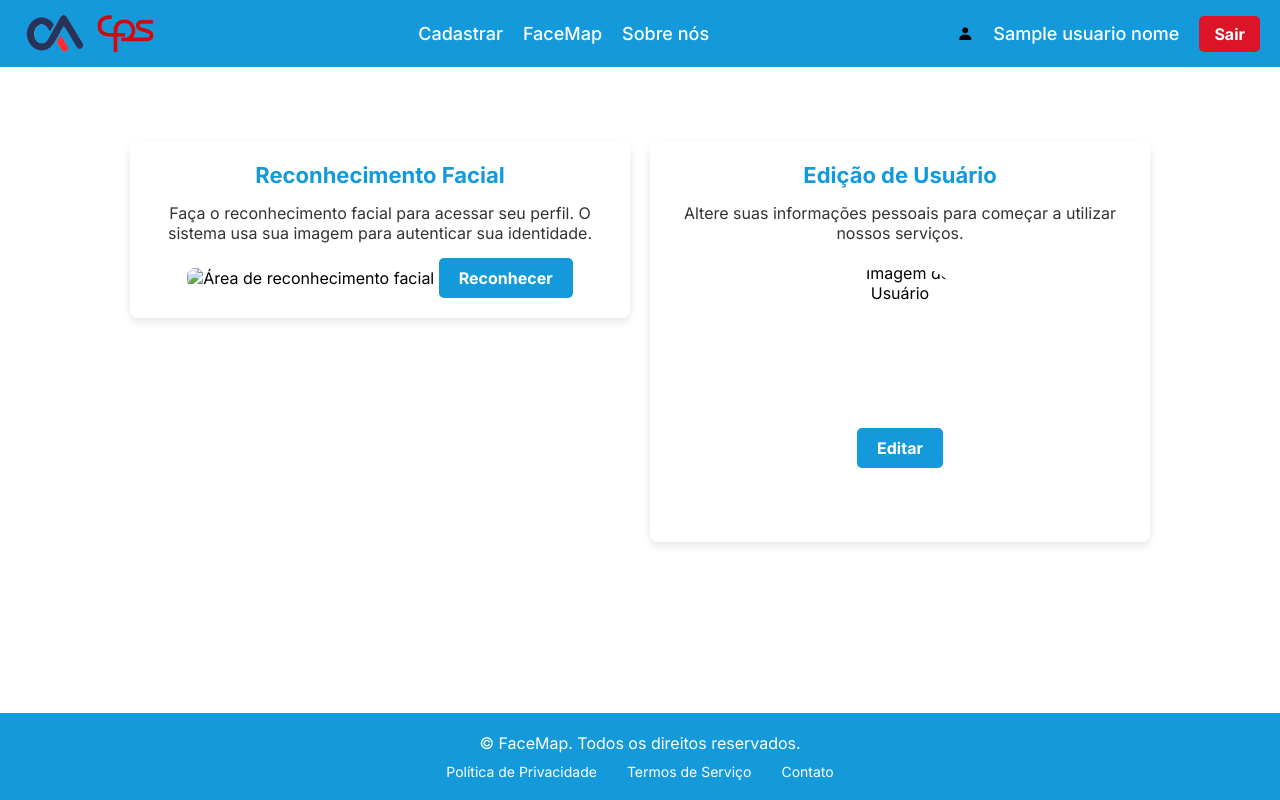
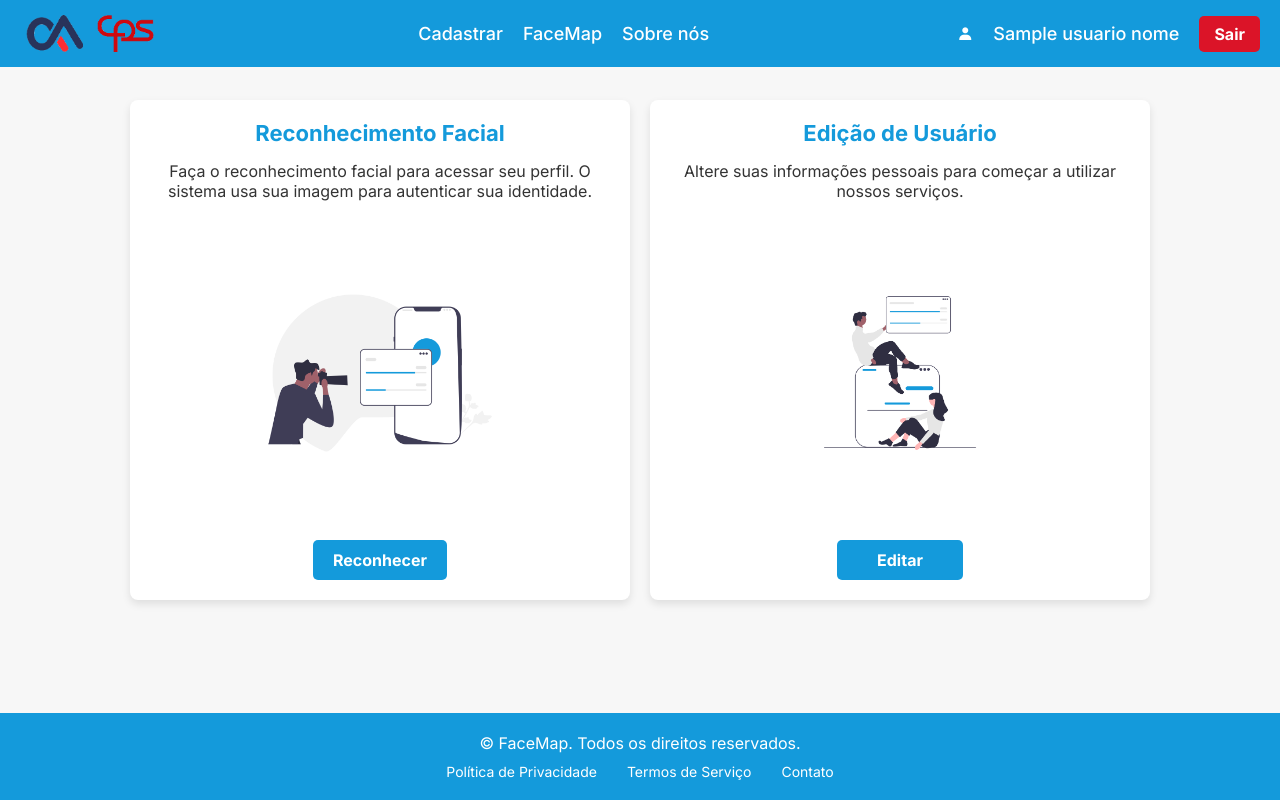
Before and after one commit to RyanPsantos/TCC-FaceMap, a Django app: template ProjetoTCC/facemap/reconvisual/templates/reconvisual/home.html in a window 1280 px wide. Run offline with Django 5.2, Linux system fonts and the light colour scheme; the template is opened without the code that fills it: most values are stand-ins (such as "Sample title", 1, 10 or a date in 2020); some libraries are stand-ins or nearby versions.

Commit message:
Alteraçoes Front-end para melhor visualizaçao do usuario

```diff
--- a/ProjetoTCC/facemap/reconvisual/static/css/cadastro.css
+++ b/ProjetoTCC/facemap/reconvisual/static/css/cadastro.css
@@ -29,7 +29,7 @@ body{
     padding-right: 15px;
 }
 .input-box{
-    background-color: #5e0666;
+    background-color: #149ADB;
     padding: 30px 40px;
     width: 600px;
     border-radius: 10px;
@@ -48,7 +48,7 @@ body{
     font-size: 20px;
 }
 .input-box p a:hover{
-    color: #149ADB;
+    color: #DB1428;
 }
 .input-box form{
     margin: 55px 0;
--- a/ProjetoTCC/facemap/reconvisual/static/css/facemap.css
+++ b/ProjetoTCC/facemap/reconvisual/static/css/facemap.css
@@ -9,7 +9,7 @@ body{
     display: flex;
     flex-direction: column;
     justify-content: space-between; /* Espaça o conteúdo e o footer */
-    background-color: #ffffff;
+    background-color: #f7f7f7;
     padding-top: 67px; /* /* Adiciona espaço para o header fixo */
 }
 .header{
@@ -60,6 +60,9 @@ body{
     align-items: center;
     gap: 20px; /* Espaço entre nome e botão */
 }
+.bx{
+    color: #ffffff;
+}
 .username{
     font-size: 18px;
     color: #fff;
@@ -74,6 +77,7 @@ body{
     cursor: pointer;
     font-size: 16px;
     font-weight: bold;
+    transition: background-color 0.3s ease;
 }
 .logout-button:hover{
     background-color: #B11220;
--- a/ProjetoTCC/facemap/reconvisual/static/css/home.css
+++ b/ProjetoTCC/facemap/reconvisual/static/css/home.css
@@ -1,22 +1,24 @@
 @import url('https://fonts.googleapis.com/css2?family=Inter:wght@100..900&display=swap');
-html, body{
+
+html, body {
     height: 100%;
     margin: 0;
 }
-*{
+* {
     margin: 0;
     padding: 0;
     box-sizing: border-box;
     font-family: 'Inter', sans-serif;
 }
-body{
+body {
     display: flex;
     flex-direction: column;
-    justify-content: space-between; /* Espaça o conteúdo e o footer */
-    background-color: #ffffff;
-    padding-top: 80px; /* Adiciona espaço para o header fixo */
+    justify-content: space-between;
+    background-color: #f7f7f7;
+    padding-top: 80px;
 }
-.header{
+/* Header */
+.header {
     position: fixed;
     top: 0;
     left: 0;
@@ -60,20 +62,23 @@ body{
     background: #fff;
     transition: .3s;
 }
-.navbar a:hover::before{
+.navbar a:hover::before {
     width: 100%;
 }
-.user-info{
+.user-info {
     display: flex;
     align-items: center;
-    gap: 20px; /* Espaço entre nome e botão */
+    gap: 20px;
 }
-.username{
+.bx {
+    color: #ffffff;
+}
+.username {
     font-size: 18px;
     color: #fff;
     font-weight: 500;
 }
-.logout-button{
+.logout-button {
     background-color: #DB1428;
     color: #fff;
     border: none;
@@ -82,87 +87,61 @@ body{
     cursor: pointer;
     font-size: 16px;
     font-weight: bold;
+    transition: background-color 0.3s ease;
 }
-.logout-button:hover{
+.logout-button:hover {
     background-color: #B11220;
 }
+/* Main Section */
 main {
     display: flex;
-    justify-content: center; /* Centraliza as caixas horizontalmente */
-    align-items: flex-start; /* Alinha os itens ao topo do main */
+    justify-content: center;
+    align-items: flex-start;
     padding: 20px;
-    padding-top: 62px; /* Espaço suficiente para o header fixo */
-    gap: 20px; /* Espaço entre as duas caixas */
-    flex-wrap: wrap; /* Permite que as caixas quebrem para a próxima linha em telas menores */
-    flex: 1; /* Faz com que o main cresça para ocupar o espaço restante */
-    overflow: auto; /* Permite rolagem se o conteúdo exceder a altura */
+    gap: 20px;
+    flex-wrap: wrap;
 }
+/* Box Styles */
 .box {
     background-color: #fff;
     border-radius: 8px;
     padding: 20px;
     box-shadow: 0 4px 8px rgba(0, 0, 0, 0.1);
-    width: 45%; /* Largura das caixas */
-    max-width: 500px; /* Limita o tamanho máximo das caixas */
-    min-width: 300px; /* Largura mínima para telas pequenas */
-    margin-bottom: 20px; /* Espaço inferior entre as caixas */
+    width: 45%;
+    max-width: 500px;
+    min-width: 300px;
+    display: flex;
+    flex-direction: column;
+    align-items: center;
+    text-align: center;
+    height: 500px; /* Altura fixa para padronizar as caixas */
+    justify-content: space-between;
 }
-.box h2{
-    margin-bottom: 15px;
+.box h2 {
     font-size: 22px;
     color: #149ADB;
+    margin-bottom: 15px;
 }
-.box p{
+.box p {
     font-size: 16px;
     color: #333;
+    margin-bottom: 20px;
 }
-.recognition-box{
-    text-align: center;
+/* Imagem Container */
+.image-container {
+    display: flex;
+    justify-content: center;
+    align-items: center;
+    flex-grow: 1;
+    margin-bottom: 15px;
 }
-.recognition-box, .user-box{
-    text-align: center;
+.recon-image, .user-image {
+    max-width: 100%;
+    max-height: 200px;
+    object-fit: contain;
 }
-.recognition-box button {
-    background-color: #149ADB; /* Cor de fundo do botão */
-    color: #fff; /* Cor do texto */
-    border: none; /* Remove a borda */
-    padding: 10px 20px; /* Espaçamento interno do botão */
-    border-radius: 5px; /* Bordas arredondadas */
-    cursor: pointer; /* Cursor em forma de ponteiro */
-    font-size: 16px; /* Tamanho da fonte */
-    font-weight: bold; /* Negrito */
-    margin-top: 15px; /* Espaço acima do botão */
-    transition: background-color 0.3s; /* Transição suave para a mudança de cor */
-}
-.recognition-box button:hover {
-    background-color: #1179a8; /* Cor do botão ao passar o mouse */
-}
-.recognition-box img{
-    width: 100%;
-    height: auto;
-    border-radius: 8px;
-    margin-top: 15px;
-}
-.user-box{
-    text-align: center;
-    height: 400px;
-}
-.user-image-placeholder {
-    margin-top: 20px; /* Espaço acima da imagem */
-}
-
-.user-image {
-    width: 150px; /* Largura da imagem */
-    height: 150px; /* Altura da imagem */
-    border-radius: 50%; /* Faz a imagem redonda */
-    object-fit: cover; /* Corta a imagem mantendo a proporção */
-    display: inline-block; /* Centraliza a imagem */
-}
-.user-box a{
-    text-decoration: none;
-    color: #fff;
-}
-.user-box button{
+/* Botão Padrão */
+button, .box button a {
     background-color: #149ADB;
     color: #fff;
     border: none;
@@ -171,13 +150,18 @@ main {
     cursor: pointer;
     font-size: 16px;
     font-weight: bold;
-    margin-top: 15px;
+    text-decoration: none;
+    transition: background-color 0.3s;
 }
-.user-box button:hover{
-    background-color: #1179a8;
+button:hover, .box button:hover a {
+    background-color: #3a6ea5;
+}
+.user-box a {
+    text-decoration: none;
+    color: #fff;
 }
 /* Footer */
-.footer{
+.footer {
     background-color: #149ADB;
     color: #fff;
     text-align: center;
--- a/ProjetoTCC/facemap/reconvisual/templates/reconvisual/cadastro.html
+++ b/ProjetoTCC/facemap/reconvisual/templates/reconvisual/cadastro.html
@@ -1,5 +1,5 @@
 <!DOCTYPE html>
-<html lang="PT-br">
+<html lang="pt-br">
 <head>
     {% load static %}
     <meta charset="UTF-8">
--- a/ProjetoTCC/facemap/reconvisual/templates/reconvisual/editar.html
+++ b/ProjetoTCC/facemap/reconvisual/templates/reconvisual/editar.html
@@ -1,9 +1,10 @@
 <!DOCTYPE html>
-<html lang="PT-br">
+<html lang="pt-br">
 <head>
     {% load static %}
     <meta charset="UTF-8">
     <meta name="viewport" content="width=device-width, initial-scale=1.0">
+    <link href='https://unpkg.com/boxicons@2.1.4/css/boxicons.min.css' rel='stylesheet'>
     <link rel="stylesheet" href="{% static 'css/editar.css' %}">
     <title>CADASTRO</title>
 </head>
--- a/ProjetoTCC/facemap/reconvisual/templates/reconvisual/home.html
+++ b/ProjetoTCC/facemap/reconvisual/templates/reconvisual/home.html
@@ -31,14 +31,16 @@
         <div class="box recognition-box">
             <h2>Reconhecimento Facial</h2>
             <p>Faça o reconhecimento facial para acessar seu perfil. O sistema usa sua imagem para autenticar sua identidade.</p>
-            <img src="https://via.placeholder.com/400x300" alt="Área de reconhecimento facial">
+            <div class="image-container">
+                <img src="{% static 'img/reconhecer.png' %}" alt="Área de reconhecimento facial" class="recon-image">
+            </div>
             <button id="recognize-button">Reconhecer</button>
         </div>
         <div class="box user-box">
             <h2>Edição de Usuário</h2>
             <p>Altere suas informações pessoais para começar a utilizar nossos serviços.</p>
-            <div class="user-image-placeholder">
-                <img src="https://via.placeholder.com/150" alt="Imagem de Usuário" class="user-image">
+            <div class="image-container">
+                <img src="{% static 'img/editar.png' %}" alt="Imagem de Usuário" class="user-image">
             </div>
             <button><a href="{% url 'editar' %}">Editar</a></button>
         </div>
@@ -51,7 +53,6 @@
             <a href="#">Contato</a>
         </nav>
     </footer>
-
     <script src="{% static 'js/home.js' %}"></script>
 </body>
 </html>
--- a/ProjetoTCC/facemap/reconvisual/templates/reconvisual/index.html
+++ b/ProjetoTCC/facemap/reconvisual/templates/reconvisual/index.html
@@ -1,5 +1,5 @@
 <!DOCTYPE html>
-<html lang="PT-br">
+<html lang="pt-br">
 <head>
     {% load static %}
     <meta charset="UTF-8">
```
Also changed, not shown: other parts of ProjetoTCC/facemap/reconvisual/static/css/home.css (+19 -19 lines), ProjetoTCC/facemap/reconvisual/static/css/cadastroalunos.css (+39 -21 lines), ProjetoTCC/facemap/reconvisual/static/css/editar.css (+9 -5 lines), ProjetoTCC/facemap/reconvisual/static/css/sobre.css (+8 -5 lines), ProjetoTCC/facemap/reconvisual/templates/reconvisual/cadastroalunos.html (+18 -8 lines), ProjetoTCC/facemap/reconvisual/templates/reconvisual/sobre.html (+8 -7 lines), ProjetoTCC/facemap/reconvisual/static/img/editar.png (added), ProjetoTCC/facemap/reconvisual/static/img/reconhecer.png (added), ProjetoTCC/facemap/reconvisual/templates/reconvisual/facemap.html (line endings or trailing spaces), 1 other file.
